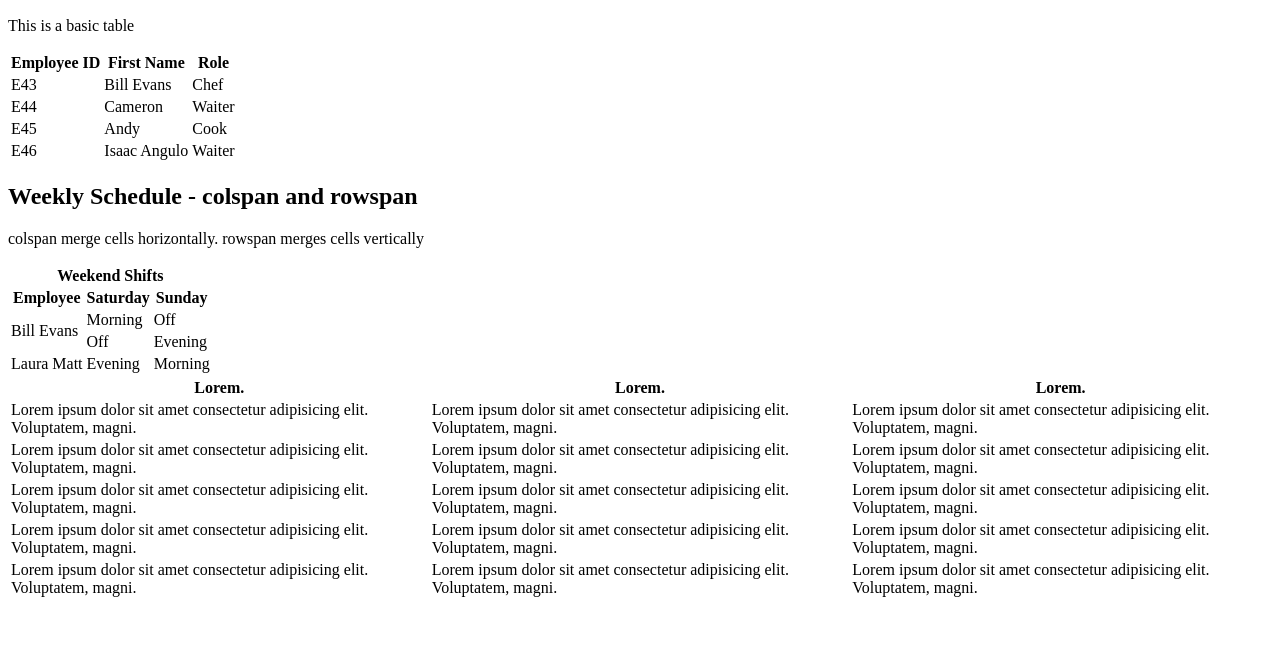
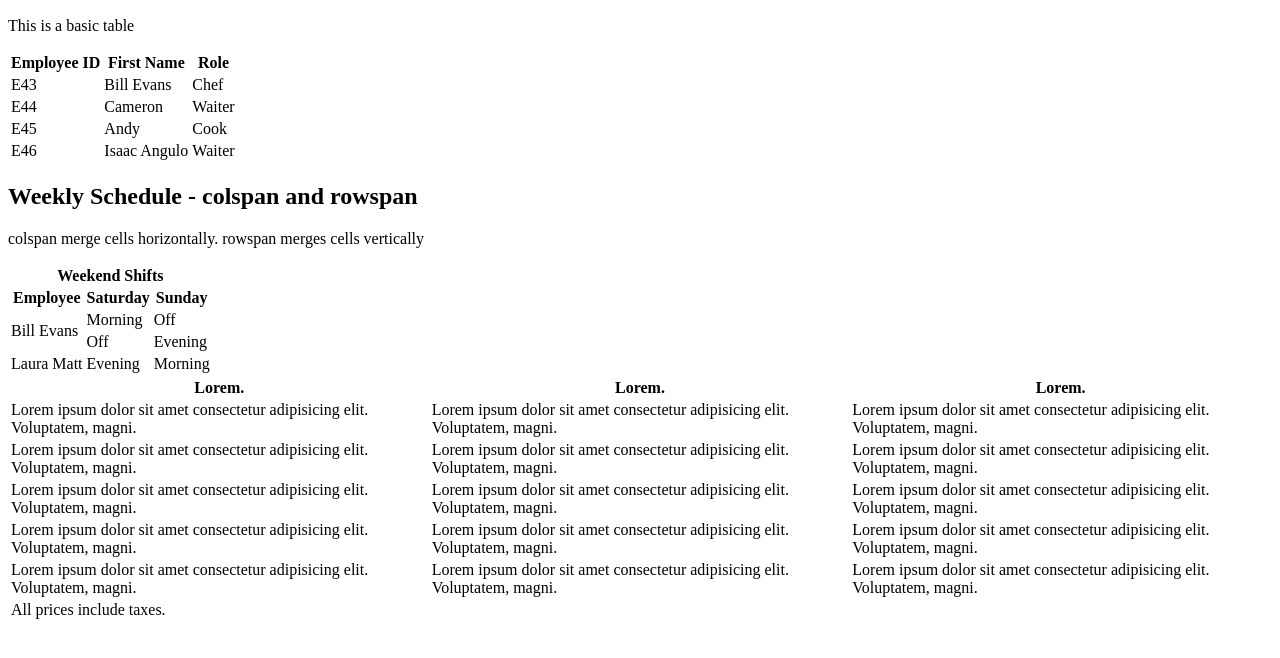
Before and after one commit to IsaacAGz/restaurant, a plain HTML site: page practice/table.html in a window 1280 px wide. Shown: the part 110-768 px from the top of the page. Drawn offline with Linux system fonts and the light colour scheme.

```diff
--- a/practice/table.html
+++ b/practice/table.html
@@ -111,6 +111,12 @@
                     <td>Lorem ipsum dolor sit amet consectetur adipisicing elit. Voluptatem, magni.</td>
                     <td>Lorem ipsum dolor sit amet consectetur adipisicing elit. Voluptatem, magni.</td>
                 </tr>
+
+                <tr>
+                    <td colspan="3">
+                        All prices include taxes.
+                    </td>
+                </tr>
             </tbody>
         </table>
     </main>
```
